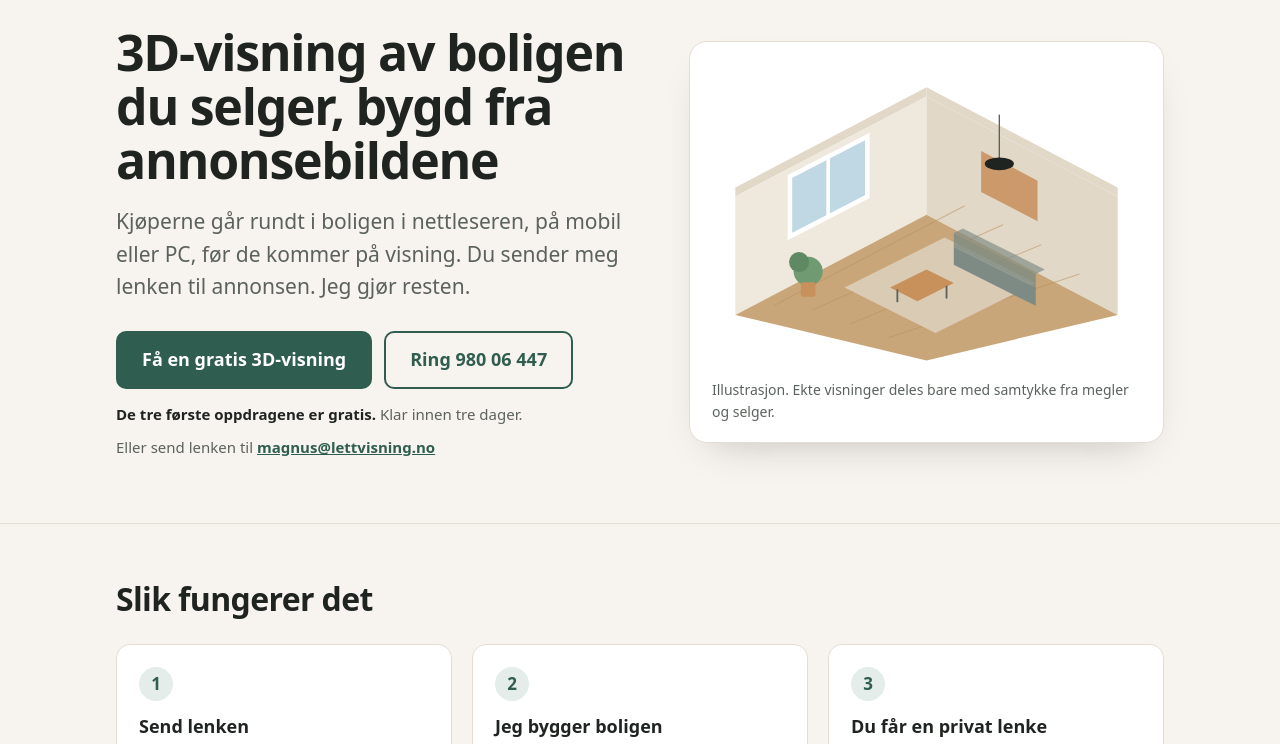
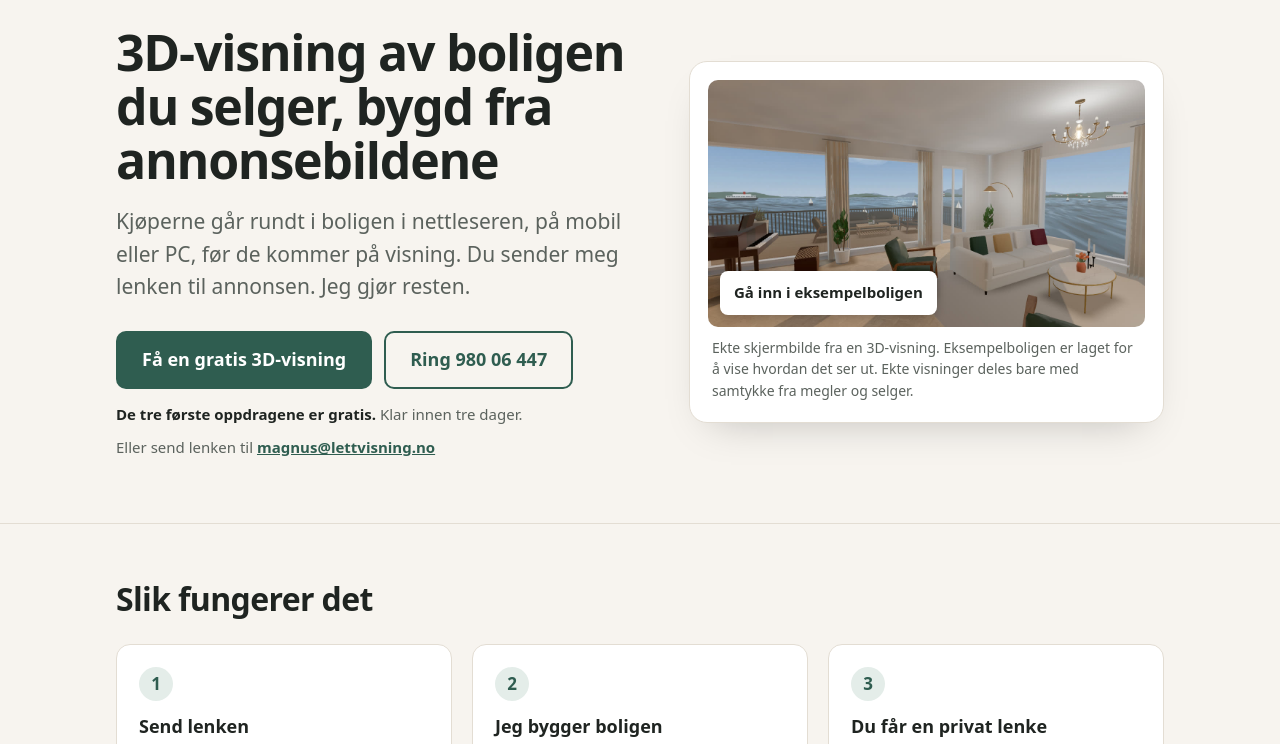
Before and after one commit to magnusram04-prog/lettvisning-side, a plain HTML site: page index.html in a window 1280 px wide. Shown: the part 33-777 px from the top of the page. Drawn offline with Linux system fonts and the light colour scheme.

Commit message:
Forsiden: ekte skjermbilde av eksempelboligen, lenke til /eksempel/
Co-Authored-By: Claude Opus 5.5 <noreply@anthropic.com>

```diff
--- a/index.html
+++ b/index.html
@@ -10,6 +10,7 @@
 <meta property="og:title" content="3D-visning for eiendomsmeglere i hele Norge | LettVisning">
 <meta property="og:description" content="Send lenken til annonsen. Du får en 3D-visning av boligen innen tre dager. De tre første oppdragene er gratis.">
 <meta property="og:locale" content="nb_NO">
+<meta property="og:image" content="https://lettvisning.no/eksempel-stue.jpg">
 <link rel="stylesheet" href="stil.css">
 </head>
 <body>
@@ -33,30 +34,11 @@
   <p class="epost">Eller send lenken til <a href="mailto:magnus@lettvisning.no?subject=Gratis%203D-visning">magnus@lettvisning.no</a></p>
  </div>
  <figure class="bilde">
-  <svg viewBox="0 0 480 340" role="img" aria-label="Tegning av en stue i 3D sett ovenfra fra siden">
-   <polygon points="240,30 450,140 450,150 240,40" fill="var(--vegg2)"/>
-   <polygon points="30,140 240,30 240,40 30,150" fill="var(--vegg2)"/>
-   <polygon points="30,150 240,40 240,170 30,280" fill="var(--vegg)"/>
-   <polygon points="240,40 450,150 450,280 240,170" fill="var(--vegg2)"/>
-   <polygon points="30,280 240,170 450,280 240,330" fill="var(--gulv)"/>
-   <g stroke="var(--gulv2)" stroke-width="1.2" opacity=".55">
-    <line x1="72" y1="270" x2="282" y2="160"/><line x1="114" y1="275" x2="324" y2="181"/><line x1="156" y1="290" x2="366" y2="203"/><line x1="198" y1="305" x2="408" y2="235"/>
-   </g>
-   <polygon points="90,128 175,84 175,150 90,194" fill="#bcd6e6" opacity=".9"/>
-   <polygon points="90,128 175,84 175,150 90,194" fill="none" stroke="var(--flate)" stroke-width="5"/>
-   <line x1="132" y1="106" x2="132" y2="172" stroke="var(--flate)" stroke-width="4"/>
-   <polygon points="300,100 362,132.5 362,177 300,145" fill="var(--varm)" opacity=".85"/>
-   <polygon points="150,250 260,195 360,245 250,300" fill="var(--teppe)"/>
-   <polygon points="270,205 360,250 360,270 270,225" fill="var(--sofa)"/>
-   <polygon points="270,190 360,235 360,250 270,205" fill="var(--sofa)" opacity=".8"/>
-   <polygon points="270,190 280,185 370,230 360,235" fill="var(--sofa)" opacity=".65"/>
-   <polygon points="200,250 240,230 270,245 230,265" fill="var(--varm)"/>
-   <line x1="208" y1="252" x2="208" y2="266" stroke="var(--dempet)" stroke-width="2"/><line x1="262" y1="248" x2="262" y2="262" stroke="var(--dempet)" stroke-width="2"/>
-   <circle cx="110" cy="232" r="16" fill="#6f9a72"/><circle cx="100" cy="222" r="11" fill="#5e8962"/><rect x="102" y="244" width="16" height="16" rx="2" fill="var(--varm)"/>
-   <line x1="320" y1="60" x2="320" y2="110" stroke="var(--dempet)" stroke-width="1.5"/>
-   <ellipse cx="320" cy="114" rx="16" ry="7" fill="var(--tekst)"/>
-  </svg>
-  <figcaption><p>Illustrasjon. Ekte visninger deles bare med samtykke fra megler og selger.</p></figcaption>
+  <a class="eks" href="eksempel/">
+   <img src="eksempel-stue.jpg" width="1200" height="676" alt="Stua i eksempelboligen i 3D: lys stue med sofa, flygel og utsikt over fjorden">
+   <span class="eks-knapp">Gå inn i eksempelboligen</span>
+  </a>
+  <figcaption><p>Ekte skjermbilde fra en 3D-visning. Eksempelboligen er laget for å vise hvordan det ser ut. Ekte visninger deles bare med samtykke fra megler og selger.</p></figcaption>
  </figure>
 </div>
 
--- a/stil.css
+++ b/stil.css
@@ -84,3 +84,9 @@ footer p{margin:4px 0}
 .side li{margin:6px 0}
 .side .ingress{color:var(--tekst)}
 footer a{color:var(--dempet)}
+.eks{position:relative;display:block;border-radius:10px;overflow:hidden;text-decoration:none}
+.eks img{display:block;width:100%;height:auto;transition:transform .4s cubic-bezier(.2,.8,.2,1)}
+.eks:hover img{transform:scale(1.02)}
+.eks-knapp{position:absolute;left:12px;bottom:12px;background:var(--flate);color:var(--tekst);font-weight:650;font-size:15px;padding:10px 14px;border-radius:8px;box-shadow:0 2px 10px rgba(0,0,0,.2)}
+.eks:focus-visible{outline:3px solid var(--varm);outline-offset:3px}
+@media (prefers-reduced-motion:reduce){.eks img{transition:none}.eks:hover img{transform:none}}
```
Also changed, not shown: eksempel/index.html (added, +1 -0 lines), eksempel-stue.jpg (added).
